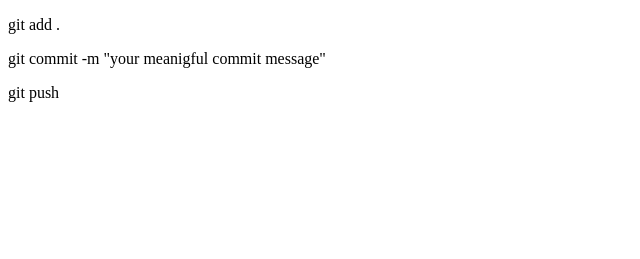
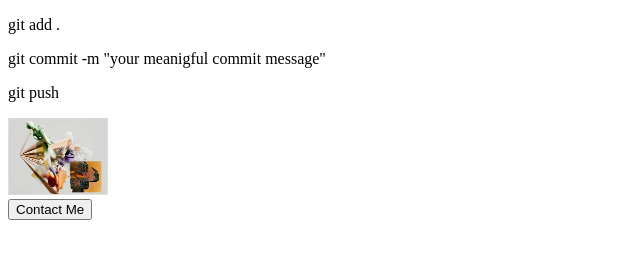
Before and after one commit to JahanCodes/my-second-github, a plain HTML site: page index.html in a window 1280 px wide. Shown: the part 105-364 px from the top of the page, without its empty margins (0-640 px from the left). Drawn offline with Linux system fonts and the light colour scheme.

Commit message:
added to img

```diff
--- a/index.html
+++ b/index.html
@@ -13,6 +13,8 @@
     <p>git commit -m "your meanigful commit message"</p>
     <p>git push</p>
     <a href="https://www.programming-hero.com/"></a>
+    <img src="images/img.png" width="100px" alt="">
     </div>
+    <button>Contact Me</button>
 </body>
 </html>
```
Also changed, not shown: images/img.png (added), images/travel.jpeg (added).
